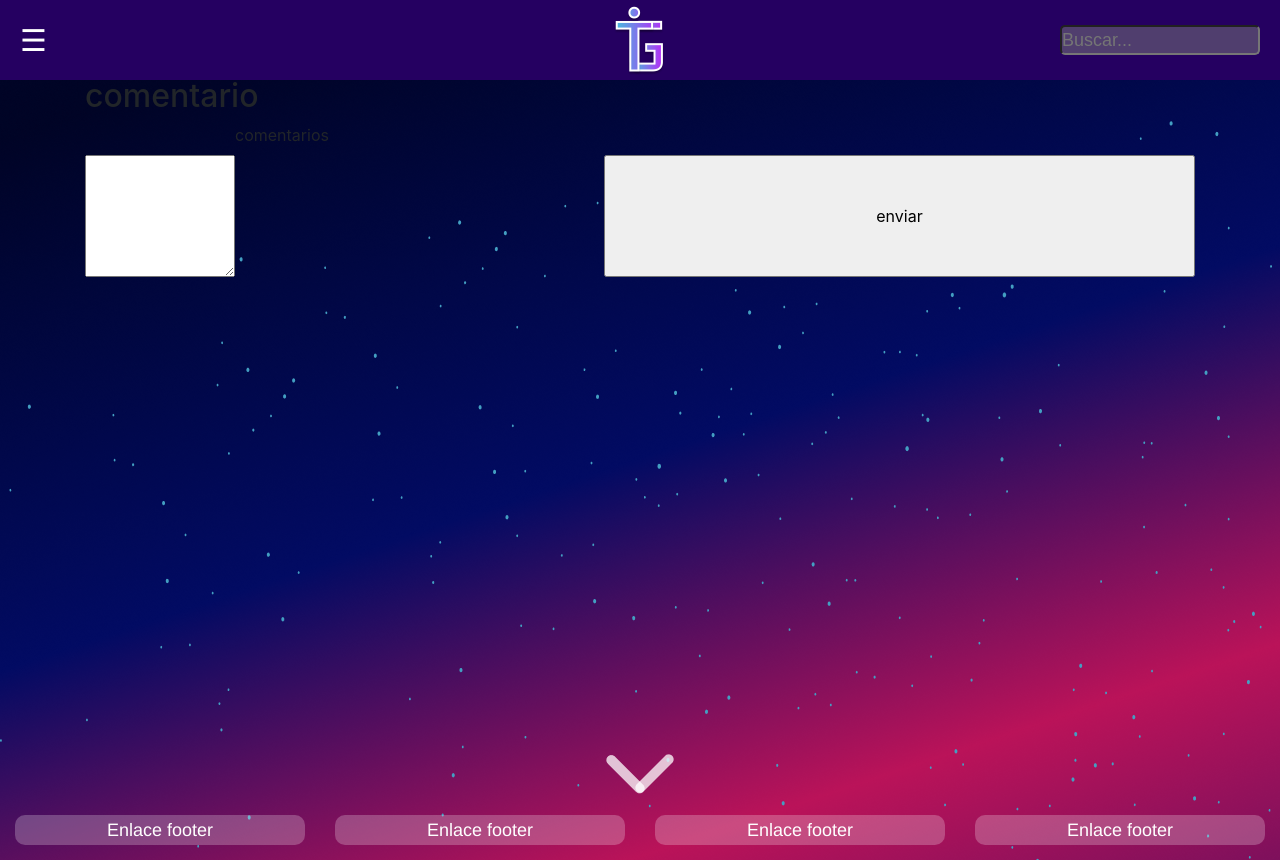
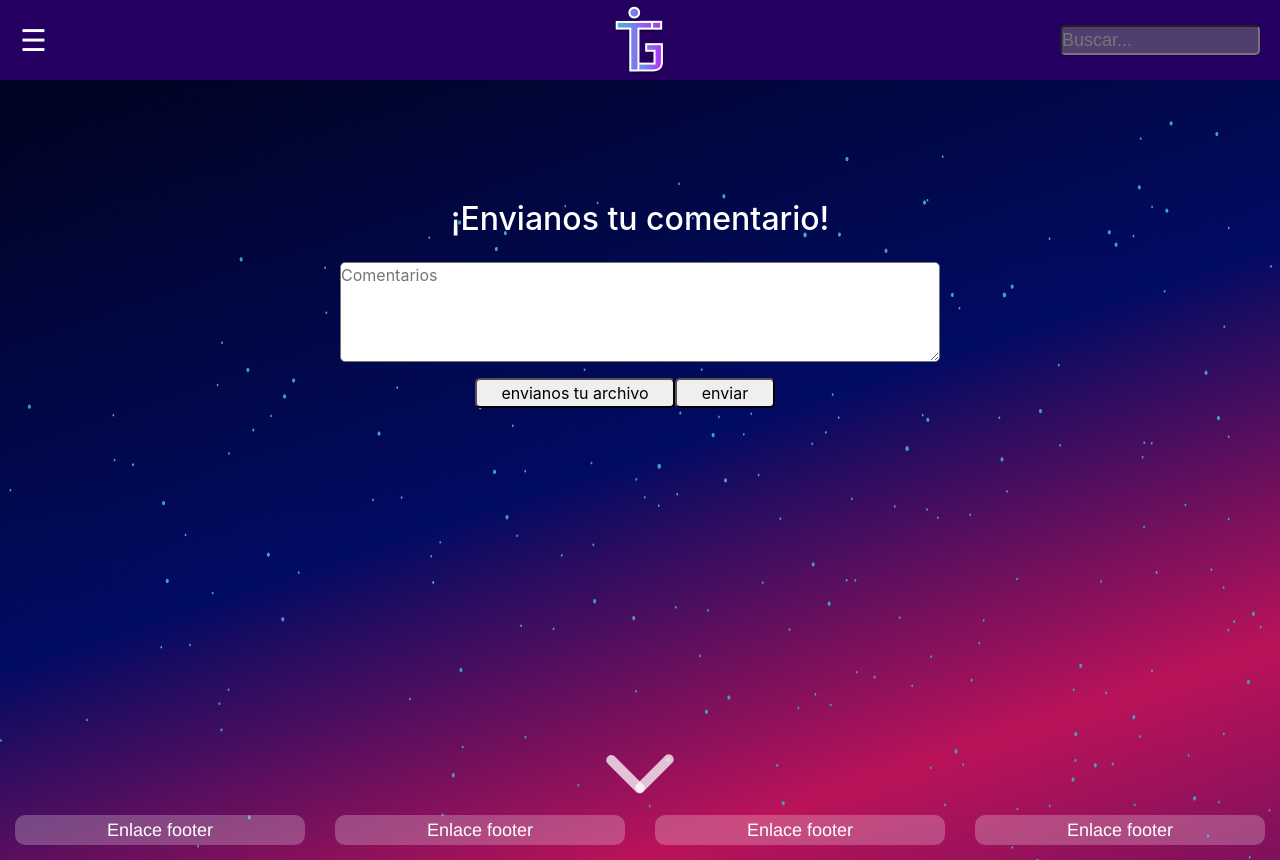
Before and after one commit to Tomigauto/Proyecto-CH, a plain HTML site: page pages/atencionalcliente.html in a window 1280 px wide. Drawn offline with Linux system fonts and the light colour scheme.

Commit message:
Boostrap en atencion al cliente

```diff
--- a/css/antencionalcliente.css
+++ b/css/antencionalcliente.css
@@ -9,11 +9,7 @@ body{
     background-repeat: no-repeat;
     background-size: auto;
 }
-.container{
-    display: grid;
-    grid-template-columns: 150px auto auto ;
-    grid-template-rows: auto auto auto;
-}
+
 header{
     display: flex;
     position: fixed;
@@ -97,6 +93,30 @@ li a{
     background-color:  rgba(124, 124, 124, 0.507);
     font-size: large;
     text-decoration: none;
+
+}
+#comentarios{
+    top: 25vh !important;
+}
+#cajacomentarios{
+    border-radius: 5px;
+    height: 100px !important;
+    max-width: 600px;
+}
+#envianostuarchivo{
+    border-radius: 5px;
+    max-width: 200px;
+
+}
+#envianostuarchivo:hover{
+    background-color: grey;
+}
+#enviar{
+    border-radius: 5px;
+    max-width: 100px;
+}
+#enviar:hover{
+    background-color: grey;
 }
 footer{
     position: absolute;
--- a/pages/atencionalcliente.html
+++ b/pages/atencionalcliente.html
@@ -9,7 +9,7 @@
     <title>Document</title>
 </head>
 <body>
-    <div class="">
+    <div class="header1">
         <header>
             <nav class="menu">
                 <input type="checkbox" id="menu">
@@ -26,14 +26,18 @@
     <section id="buscar">
         <input type="search" placeholder="Buscar...">
     </section>
-    <div class="container">
-        <h2>envianos tu comentario</h2>
-        <label for="file">adjuntar archivo</label>
-        <input type="file"><br>
-        <label for="comentarios">comentarios</label><br>
-        <textarea name="comentarios" id="" cols="30" rows="5"></textarea>
-        <br>
-        <input type="submit" value="enviar">
+    <div id="comentarios" class="position-absolute  w-100">
+        <div class="row">
+            <h2 class="col-12 text-center text-white">¡Envianos tu comentario!</h2>
+        </div>
+        <div class="row  p-3 d-flex justify-content-center">
+            <textarea id="cajacomentarios" class="w-75 h-50 mw-50" name="comentarios"  placeholder="Comentarios"></textarea>
+        </div>
+        <div class="row position-absolute w-100 justify-content-center">
+            <button id="envianostuarchivo" class="col-5" style="display:block;width:120px; height:30px;" onclick="document.getElementById('getFile').click()">envianos tu archivo</button>
+            <input  type='file' id="getFile" style="display:none">
+            <input id="enviar" class="text-center col-2" type="submit" value="enviar">
+        </div>
     </div>
     <div class="footer">
         <footer>
```
